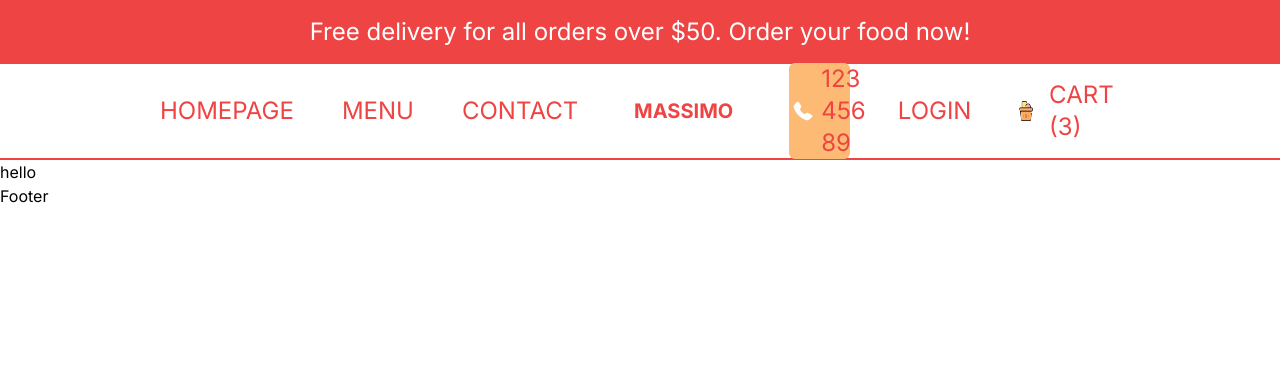
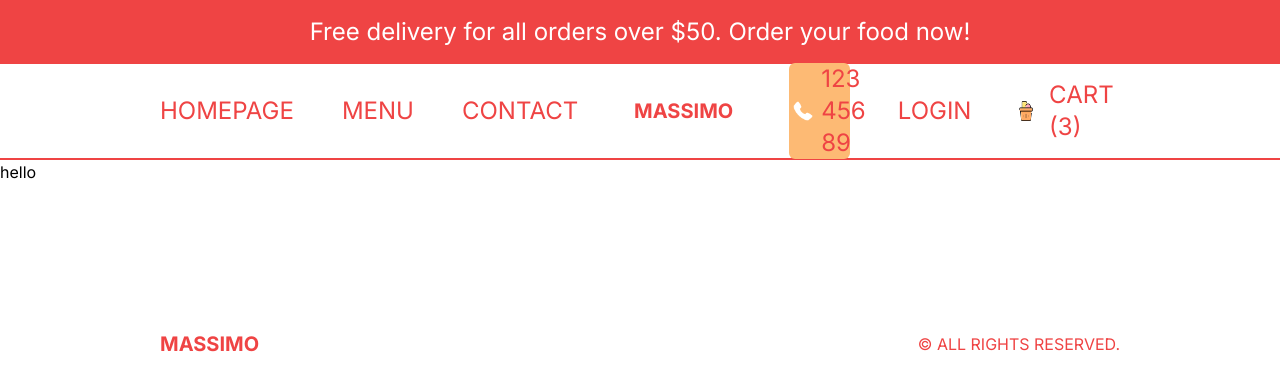
Before and after one commit to Op-Pautu/Delivery-App, a Next.js app: page / in a window 1280 px wide. Shown: the top 390 px of the page. Built offline with nearby package versions, Linux system fonts and the light colour scheme.

Commit message:
Style footer

```diff
--- a/src/app/components/Footer.tsx
+++ b/src/app/components/Footer.tsx
@@ -1,9 +1,13 @@
+import Link from 'next/link';
 import React from 'react'
 
 const Footer = () => {
   return (
-    <div>Footer</div>
-  )
+    <div className="h-12 md:h-24 p-4 lg:p-20 xl:p-40 text-red-500 flex items-center justify-between">
+      <Link href="/" className="font-bold text-xl">MASSIMO</Link>
+      <p>© ALL RIGHTS RESERVED.</p>
+    </div>
+  );
 }
 
 export default Footer
```
